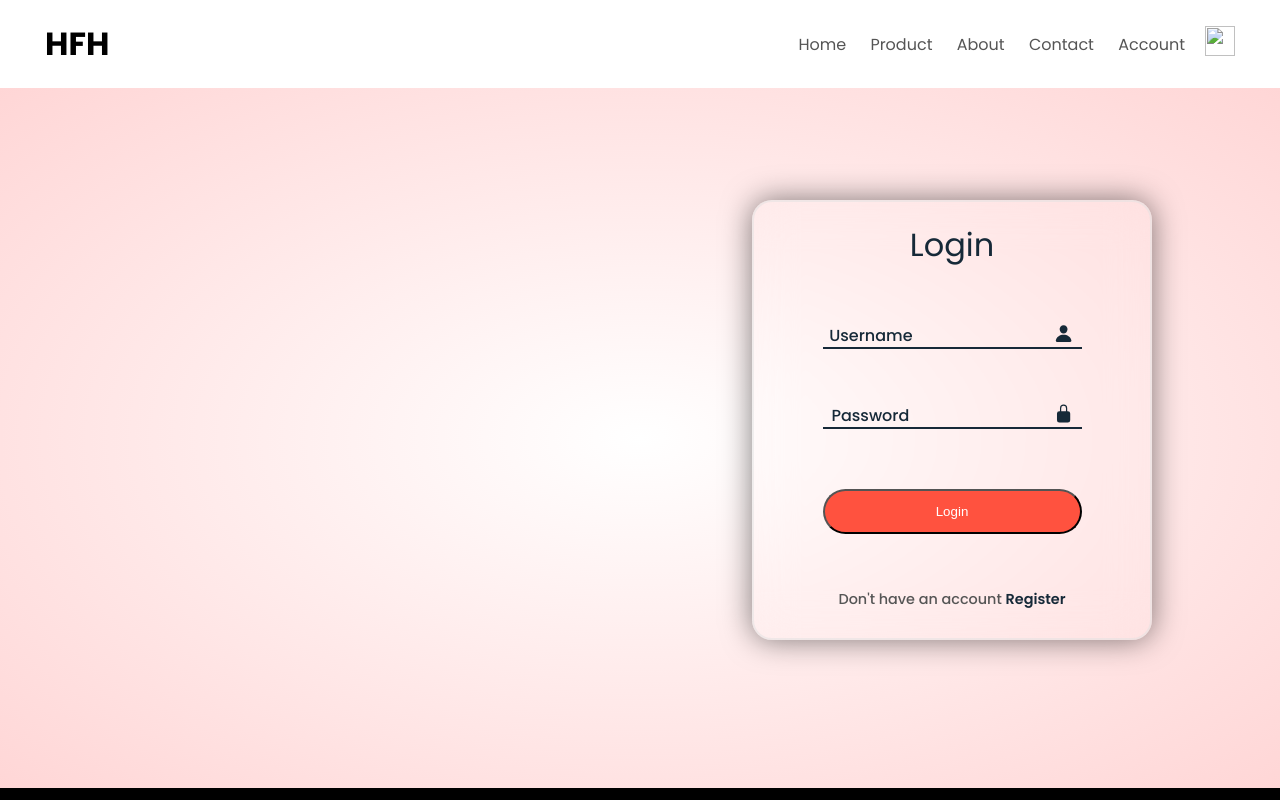
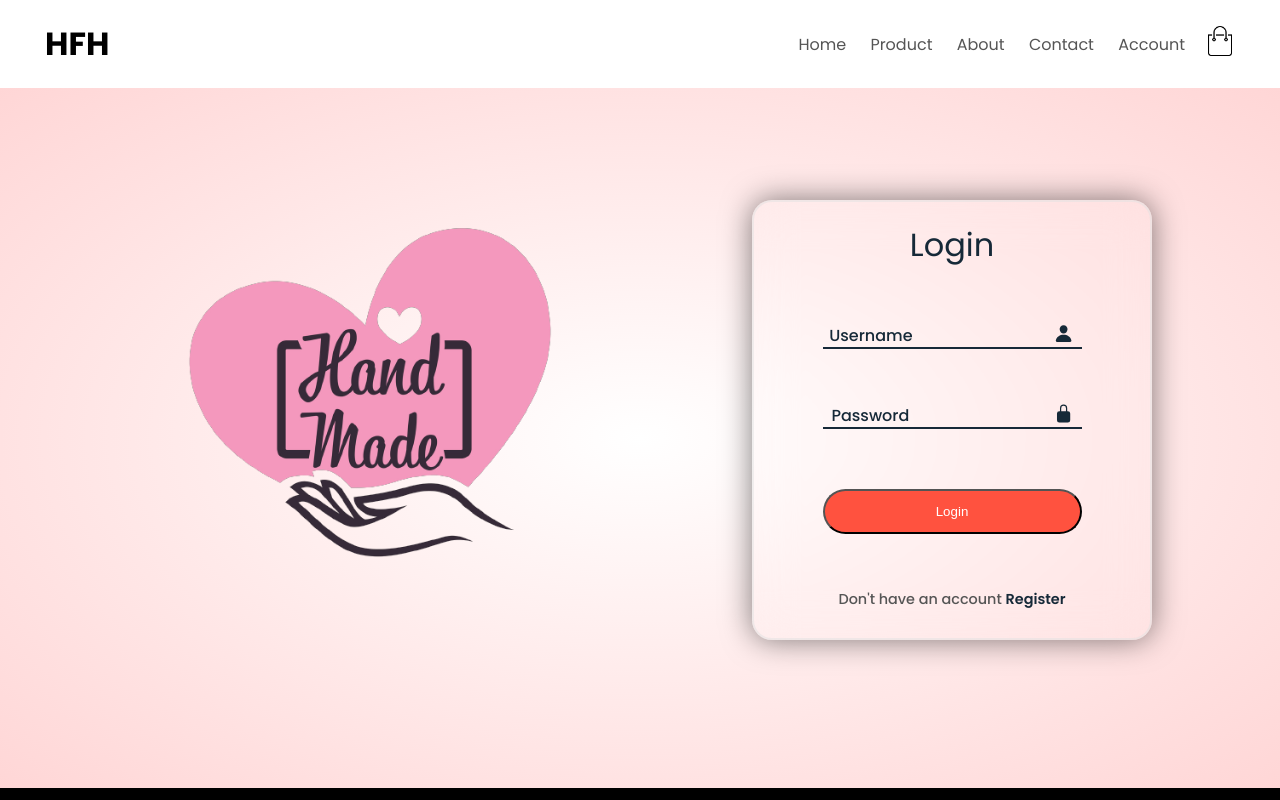
Before and after one commit to sanjay1509/HFH, a plain HTML site: page account.html in a window 1280 px wide. Shown: the top 800 px of the page. Drawn offline with nearby package versions, Linux system fonts and the light colour scheme.

Commit message:
Update account.html

```diff
--- a/account.html
+++ b/account.html
@@ -28,7 +28,7 @@
                         <li><a href="account.html">Account</a></li>
                     </ul>
                 </nav>
-                 <a href="cart.html"><img src="images/cart.png" width="30px" height="30px"></a>
+                 <a href="cart.html"><img src="cart.png" width="30px" height="30px"></a>
 
             </div>
 
@@ -40,7 +40,7 @@
     <div class="container">
         <div class="row">
             <div class="col-2">
-                <img src="images/img1.png" alt="">
+                <img src="img1.png" alt="">
             </div>
 
             <div class="col-2">
```
